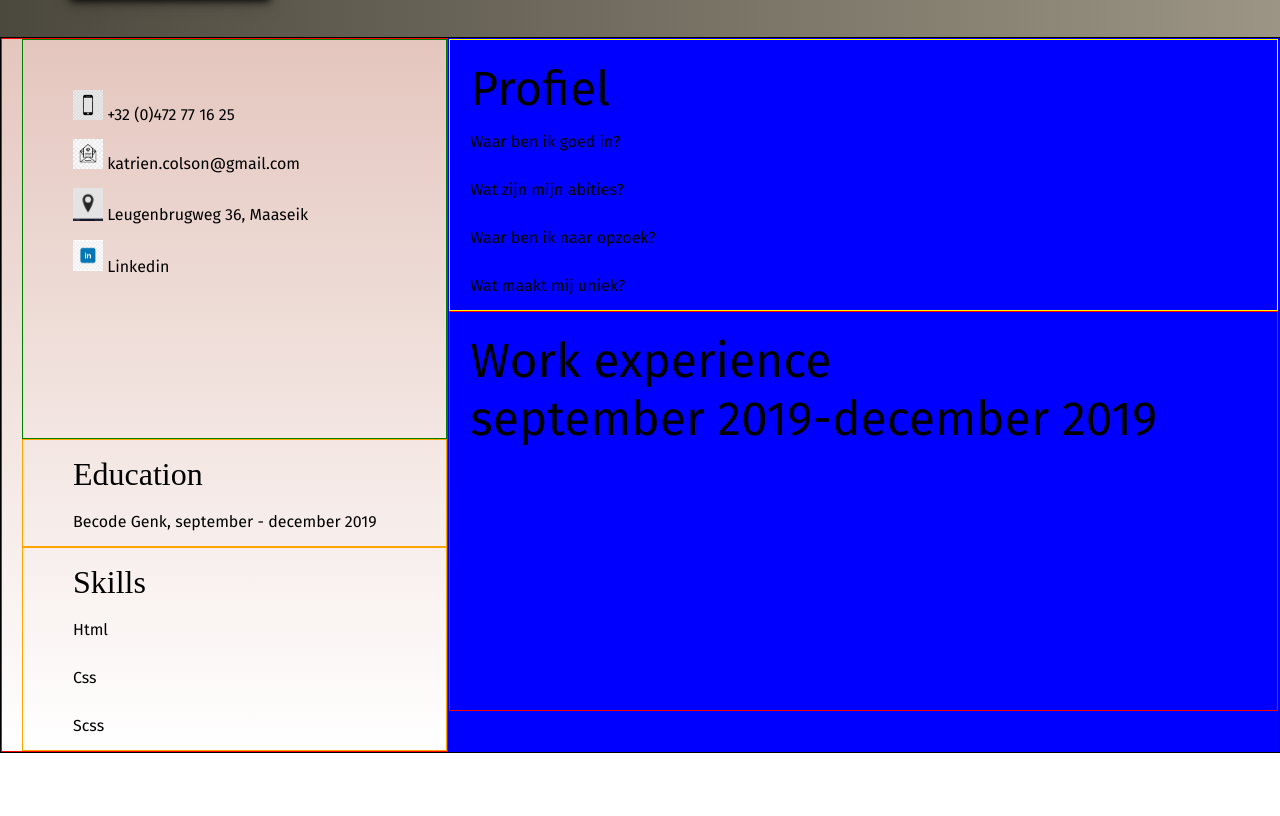
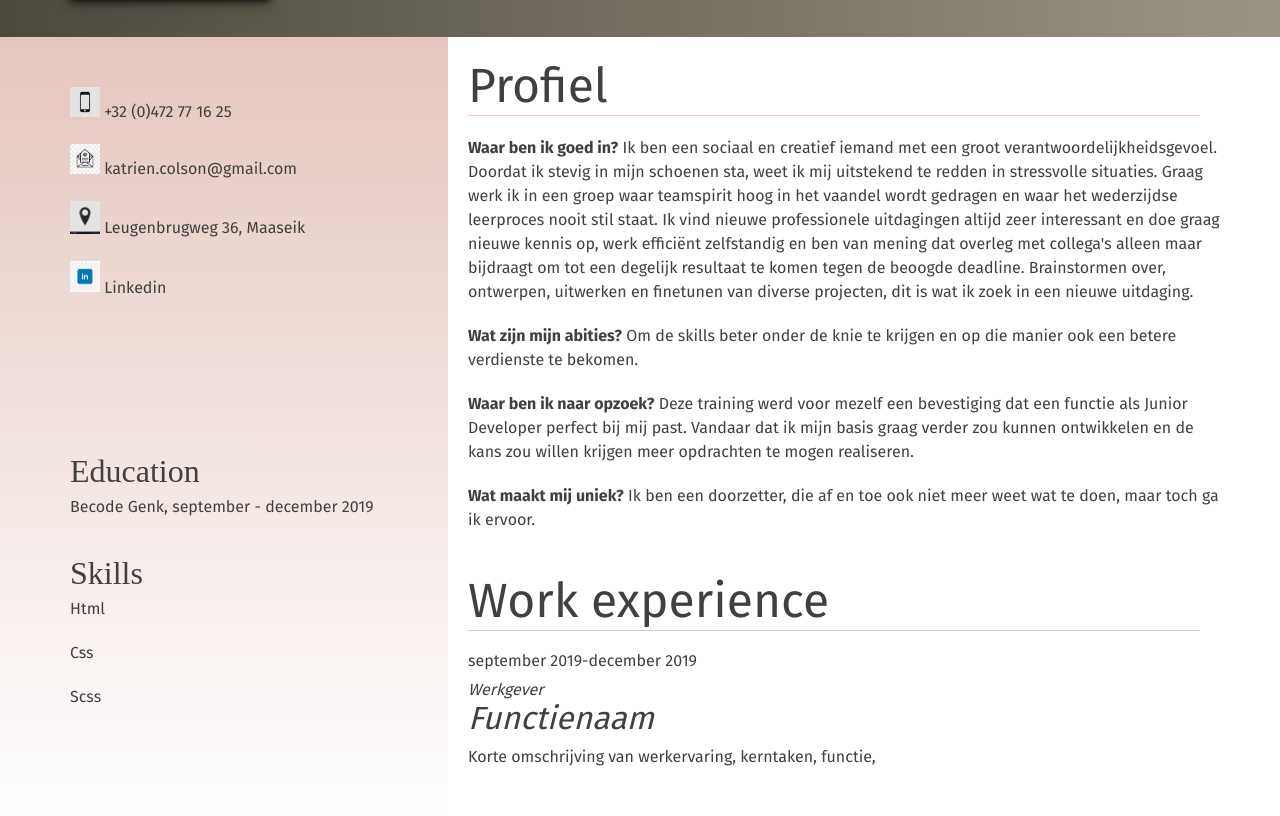
Before and after one commit to KatrienColson/cv, a plain HTML site: page index.html in a window 1280 px wide. Shown: the part 304-1120 px from the top of the page. Before the commit the page ends 1057 px from the top, so only its background shows below. Drawn offline with Linux system fonts and the light colour scheme; a web font is replaced by a local one.

Commit message:
afwerking cv

```diff
--- a/index.html
+++ b/index.html
@@ -55,28 +55,69 @@
         <!--rechtse-kolom-->
          <div class="column-right">
              <div class="border-profiel">
-                 Profiel
+                 <div class="profiel-title">Profiel</div>
                 <div class="list-profiel">
                     <ul>
-                        <li>Waar ben ik goed in?</li>
-                        <li>Wat zijn mijn abities?</li>
-                        <li>Waar ben ik naar opzoek?</li>
-                        <li>Wat maakt mij uniek?</li>
+                        <li><strong>Waar ben ik goed in?</strong>
+                            Ik ben een sociaal en creatief iemand met een groot verantwoordelijkheidsgevoel.
+                            Doordat ik stevig in mijn schoenen sta, weet ik mij uitstekend te redden in stressvolle situaties.
+                            Graag werk ik in een groep waar teamspirit hoog in het vaandel wordt gedragen
+                            en waar het wederzijdse leerproces nooit stil staat.  Ik vind nieuwe professionele uitdagingen altijd zeer interessant
+                            en doe graag nieuwe kennis op, werk efficiënt zelfstandig en ben van mening dat overleg met collega's alleen maar
+                            bijdraagt om tot een degelijk resultaat te komen tegen de beoogde deadline. Brainstormen over, ontwerpen, uitwerken
+                            en finetunen van diverse projecten, dit is wat ik zoek in een nieuwe uitdaging.
+                        </li>
+                        <li><strong>Wat zijn mijn abities?</strong>
+                            Om de skills beter onder de knie te krijgen en op die manier ook een betere verdienste te bekomen.
+                        </li>
+                        <li><strong>Waar ben ik naar opzoek?</strong>
+                            Deze training werd voor mezelf een bevestiging dat een functie als
+                            Junior Developer perfect bij mij past.
+                            Vandaar dat ik mijn basis graag verder zou kunnen ontwikkelen
+                            en de kans zou willen krijgen meer opdrachten te mogen realiseren.
+                        </li>
+                        <li><strong>Wat maakt mij uniek?</strong>
+                            Ik ben een doorzetter, die af en toe ook niet meer weet wat te doen, maar toch ga ik ervoor.
+                        </li>
                     </ul>
                 </div>
             </div>
           <!--werkervaring-->
             <div class="work-experience">
-                Work experience
+             <!--invullen werkervaring 1-->
+                <div class="experience-title">Work experience</div>
 
                 <div class="list-experience">
                     <div clas="box-experience">
-                        <div class="periode"></div>
-                        september 2019-december 2019
-                        <div class="werkspace"></div>
+                        <div class="periode">
+                        september 2019-december 2019</div>
+                        <div class="werkspace">
+                            <div class="employer">Werkgever</div>
+                            <div class="functie">Functienaam</div>
+                            <div class="omschrijving">Korte omschrijving van werkervaring, kerntaken, functie,</div>
+
+                        </div>
                     </div>
+                </div>
 
-                </div>
+
+             <!--invullen werkervaring 2-->
+                <!-- <div class="experience-title-1"></div>
+
+                <div class="list-experience">
+                    <div clas="box-experience">
+                        <div class="periode">
+                        september 2019-december 2019</div>
+                        <div class="werkspace">
+                            <div class="employer">Werkgever</div>
+                            <div class="functie">Functienaam</div>
+                            <div class="omschrijving">Korte omschrijving van werkervaring, kerntaken, functie,</div>
+
+                        </div>
+                    </div>
+                </div> -->
+
+
             </div>
          </div>
     </div>
--- a/style.css
+++ b/style.css
@@ -5,6 +5,7 @@
 }
 body{
     width: 100%;
+    color: #404040;
 }
 
 /*header met foto*/
@@ -63,7 +64,6 @@ h1{
     margin-right: 60px;
 }
 h2{
-
     text-align: right;
     font-family: 'Fira Sans', sans-serif;
     margin-right: 60px;
@@ -77,21 +77,17 @@ h2{
     flex-wrap: wrap;
     height: auto;
     width: 100%;
-    border: 1px solid black;
 }
 .column-left{
     width: 35%;
-    border: 1px solid red;
     background-color:  #E4C6BE;
     background-image: linear-gradient( #E4C6BE, #FFFFFF);
     padding-left: 20px;
 }
 .personal-box-list ul{
-    border: 1px solid green;
     height: 400px;
     text-align: left;
     padding-top: 50px;
-
 }
 .personal-box-list ul li{
     list-style: none;
@@ -100,7 +96,6 @@ h2{
 }
 /*opleiding*/
 .education{
-    border: 1px solid orange;
     height: auto;
     text-align: left;
     padding-top: 10px;
@@ -111,13 +106,11 @@ h2{
     font-size: 2rem;
 }
 .education-title ul{
-    border: 1px solid blue;
     height: 100px;
     text-align: left;
     padding-top: 50px;
     line-height: 300%;
     list-style: none;
-
 }
 .education-title ul li{
     font-family: 'Fira Sans', sans-serif;
@@ -125,7 +118,6 @@ h2{
 }
 /*vaardigheden*/
 .skills{
-    border: 1px solid orange;
     height: auto;
     text-align: left;
     padding-top: 10px;
@@ -136,7 +128,6 @@ h2{
     font-size: 2rem;
 }
 .skills-title ul{
-    border: 1px solid blue;
     height: 100px;
     text-align: left;
     padding-top: 50px;
@@ -145,56 +136,84 @@ h2{
 .skills-title ul li{
     font-family: 'Fira Sans', sans-serif;
     margin-left: 50px;
-
 }
 /*rechtse kolom*/
 .column-right{
     display: flex;
     flex-wrap: wrap;
     flex-direction: column;
-    border: 1px solid blue;
-    background-color: blue;
     justify-content: right;
     width: 65%;
     height: auto;
 }
 .border-profiel{
-    border: 1px solid yellow;
     font-size: 3rem;
     font-family: 'Fira Sans', sans-serif;
     padding-left: 20px;
     padding-top: 20px;
-
+}
+.profiel-title{
+    border-bottom: 1px solid pink;
+    margin-right: 80px;
+    margin-bottom: 20px;
 }
 li{
     font-size: 1rem;
     font-family: 'Fira Sans', sans-serif;
-    line-height: 300%;
+    line-height: 150%;
     list-style: none;
+    padding-right: 60px;
+    margin-bottom: 20px;
 }
 /*werkervaring*/
 .work-experience{
-    border: 1px solid red;
+    display: flex;
+    flex-direction: column;
+    flex-wrap: wrap;
+    padding-left: 20px;
+    padding-top: 20px;
+    height: auto;
+}
+.experience-title{
+    border-bottom: 1px solid #E4C6BE;
+    margin-right: 80px;
+    margin-bottom: 20px;
     font-size: 3rem;
     font-family: 'Fira Sans', sans-serif;
-    padding-left: 20px;
-    padding-top: 20px;
-    height: 400px;
 }
 .list-experience{
     display: flex;
     flex-direction: row;
-    justify-content: flex-start;
+    flex-wrap: wrap;
+    padding-bottom: 50px;
 }
 .box-experience{
-    border: 1px solid black;
-    padding-top: 10px;
+    display: flex;
+    flex-direction: column;
+    flex-wrap: wrap;
     padding-bottom: 10px;
     justify-content: space-between;
-    font-size: 1rem;
-    font-family: 'Fira Sans', sans-serif;
+    width: 100%;
 }
 .periode{
     font-size: 1rem;
     font-family: 'Fira Sans', sans-serif;
+    margin-bottom: 10px;
 }
+.werkspace{
+    font-size: 1rem;
+    font-family: 'Fira Sans', sans-serif;
+
+}
+.employer{
+    font-style: italic;
+    font-size: 1rem;
+}
+.functie{
+    font-style: italic;
+    font-size: 2rem;
+    margin-bottom: 10px;
+}
+.omschrijving{
+
+}
```
